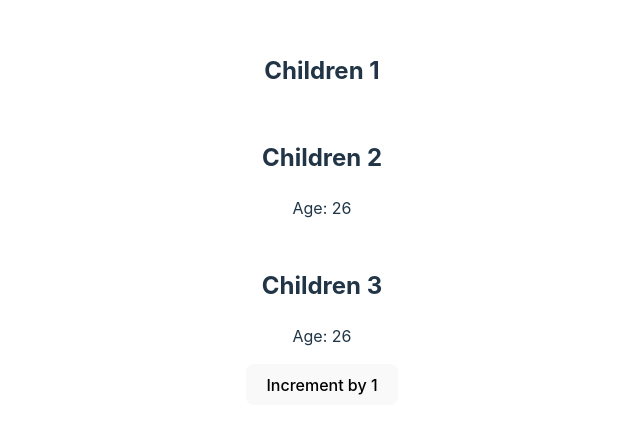
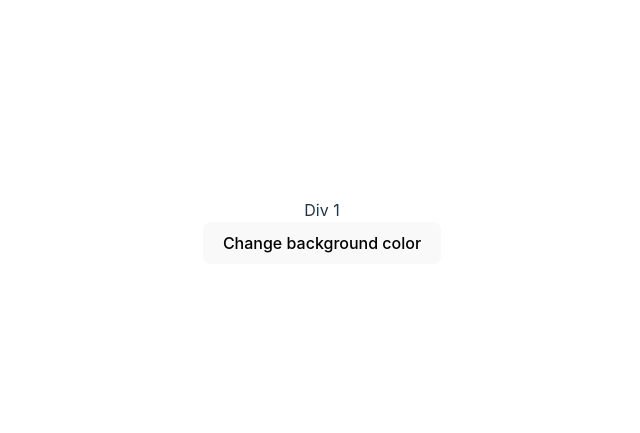
Before and after one commit to Alejndro22/react-typescript-codigo-facilito, a React (Vite) app in the folder react-ts/: page / in a window 1280 px wide. Shown: the part 169-602 px from the top of the page, without its empty margins (318-958 px from the left). Built offline with nearby package versions, Linux system fonts and the light colour scheme.

Commit message:
Typescript with useRef
Some useful cases

```diff
--- a/react-ts/src/hooks/index.ts
+++ b/react-ts/src/hooks/index.ts
@@ -1,2 +1,3 @@
 export * from './useContext';
+export * from './useRef';
 export * from './useState';
--- /dev/null
+++ b/react-ts/src/hooks/useRef/AppRef.tsx
@@ -0,0 +1,32 @@
+import { useRef } from 'react';
+import '../../App.css';
+
+export const AppRef = () => {
+  //  Here i set the specific type to support div tags from HTML, useful to be sure
+  // to work with the desired element
+
+  // I could define type with a most ambiguous type like HTML, i can think of it like a parent
+  // for more specific types, and is useful if i'm not sure which HTML element i'll work with
+  // HTMLDivElement is super specific for divs
+  const ref1 = useRef<HTMLDivElement>(null);
+
+  return (
+    <div className='App'>
+      <div ref={ref1}>Div 1</div>
+      <button
+        onClick={() => {
+          // ref1.current wrapped in a type guard to make sure it isn't null to prevent runtime errors
+          if (ref1.current != null) {
+            ref1.current.style.backgroundColor = 'red';
+          }
+
+          // Here if I tried to do this, thanks to my ref definition it show me this warning
+          // property 'href' doesn't exist for type 'HTMLDivElement' (usually href is for imgs)
+          // ref1.current.href = 'google.com'
+        }}
+      >
+        Change background color
+      </button>
+    </div>
+  );
+};
--- /dev/null
+++ b/react-ts/src/hooks/useRef/index.ts
@@ -0,0 +1 @@
+export * from './AppRef';
--- a/react-ts/src/main.tsx
+++ b/react-ts/src/main.tsx
@@ -1,7 +1,8 @@
 import React from 'react';
 import ReactDOM from 'react-dom/client';
 import {
-  AppContext,
+  // AppContext,
+  AppRef,
   // UseStateHook
 } from './hooks';
 import './index.css';
@@ -9,6 +10,7 @@ import './index.css';
 ReactDOM.createRoot(document.getElementById('root')!).render(
   <React.StrictMode>
     {/* <UseStateHook /> */}
-    <AppContext />
+    {/* <AppContext /> */}
+    <AppRef />
   </React.StrictMode>
 );
```
Also changed, not shown: react-ts/src/hooks/useRef/AppRefBadUse.tsx (added, +29 -0 lines).
